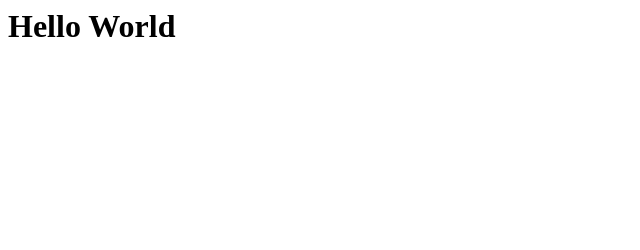
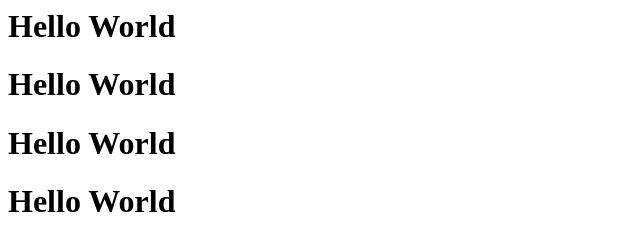
Before and after one commit to anomalouswow/folder1, a plain HTML site: page index.html in a window 1280 px wide. Shown: the whole page, without its empty margins (0-640 px from the left). Drawn offline with Linux system fonts and the light colour scheme.

Commit message:
Update index.html

```diff
--- a/index.html
+++ b/index.html
@@ -1 +1,2 @@
 <h1>Hello World</h1>
+<h1>Hello World</h1><h1>Hello World</h1><h1>Hello World</h1>
```
